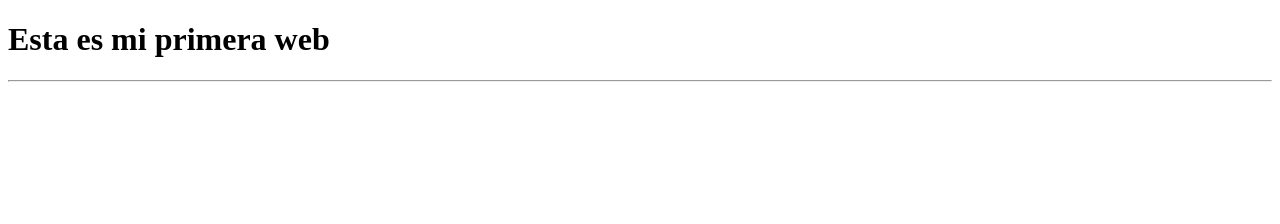
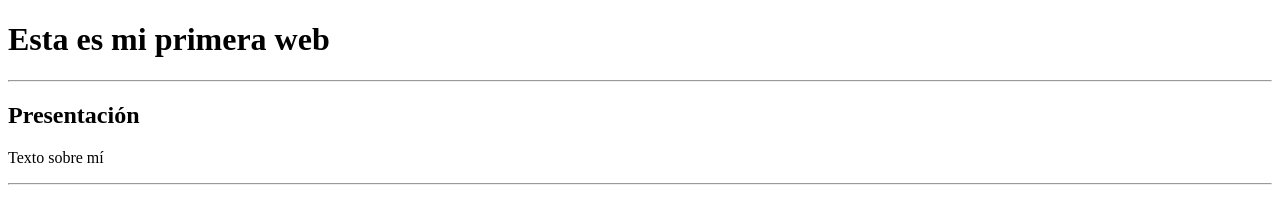
Before and after one commit to cecibet/-utn-labcomII-practices, a plain HTML site: page U02P01/index.html in a window 1280 px wide. Drawn offline with Linux system fonts and the light colour scheme.

Commit message:
Presentacion agregada

```diff
--- a/U02P01/index.html
+++ b/U02P01/index.html
@@ -9,6 +9,9 @@
 <body>
     <h1>Esta es mi primera web</h1>
     <hr/>
+    <h2>Presentación</h2>
+    <p>Texto sobre mí</p>
+    <hr>
 
 </body>
 </html>
```
